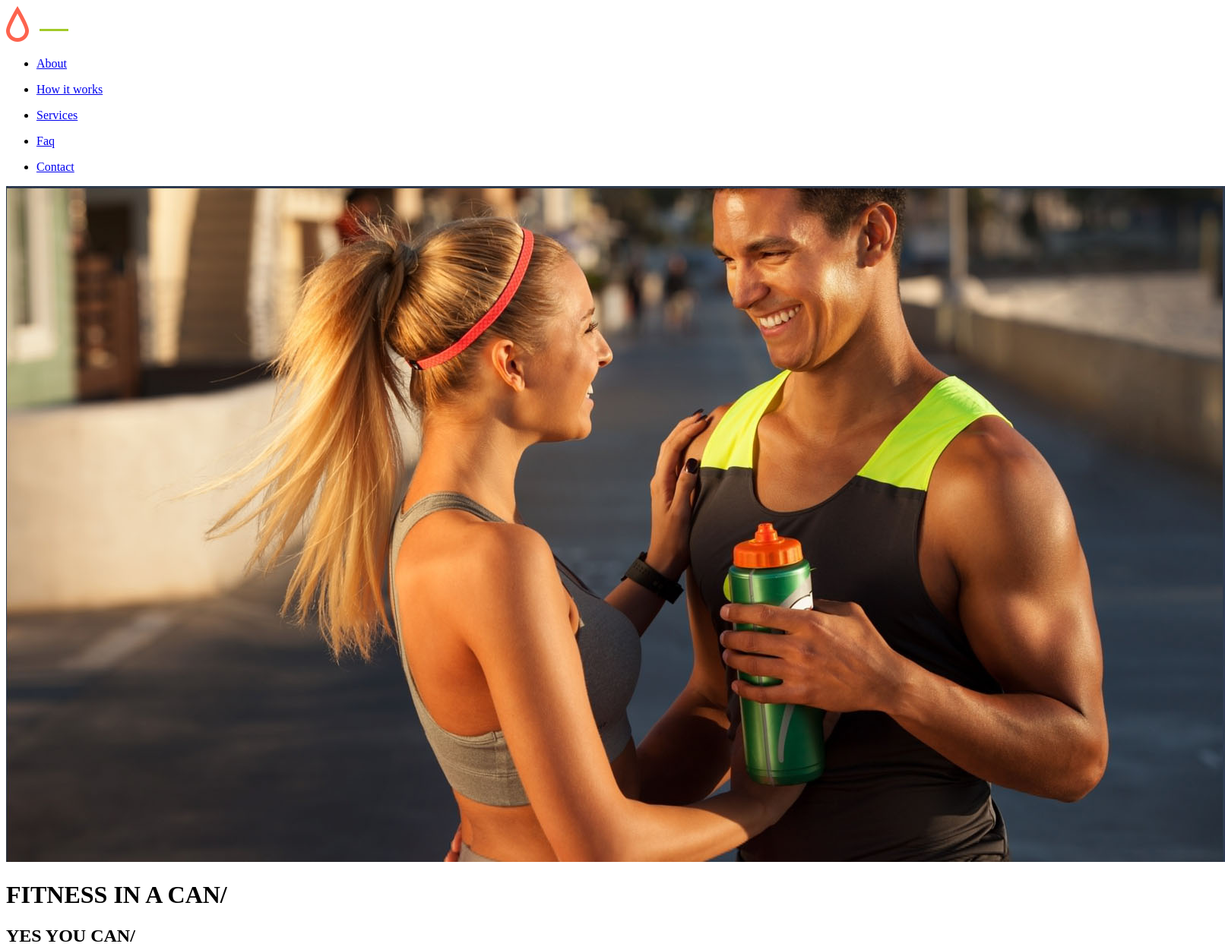
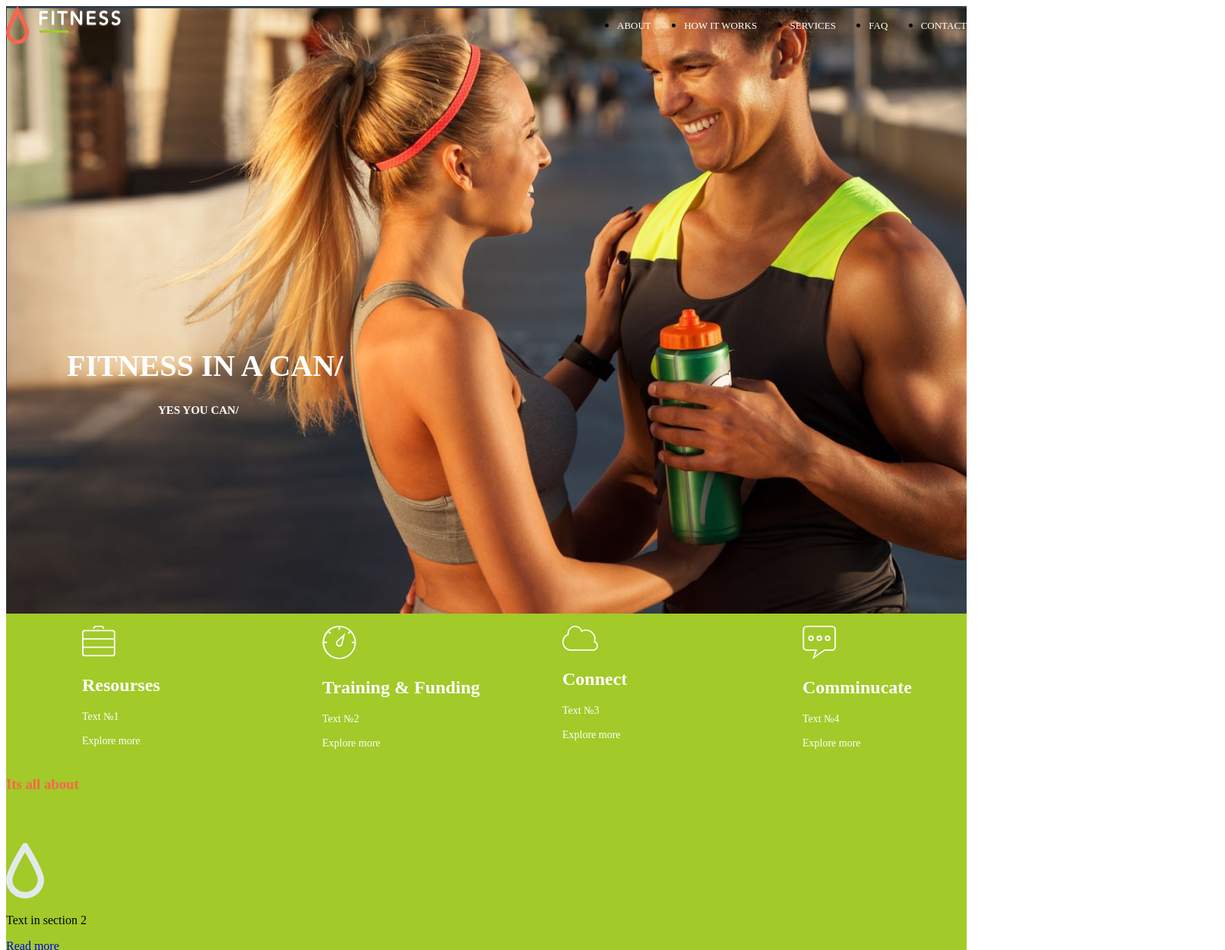
Before and after one commit to savchenkoanna/test-savchenko, a plain HTML site: page index.html in a window 1280 px wide. Shown: the top 1251 px of the page at 76% size, 1612 px wide, since content can reach past the window. Drawn offline with Linux system fonts and the light colour scheme; files whose address does not match are found by name.

Commit message:
lesson-5

```diff
--- a/index.html
+++ b/index.html
@@ -3,96 +3,97 @@
 <head>
 	<meta charset="UTF-8">
 	<title>Fitness</title>
-</head>
+	<link rel="stylesheet" href="styles.css">
+    </head>
 <body>
-	<header>
-	<div>
-		<img src="C:/Users/ANNA/Documents/Учеба/Fitness/Fitness/images/logo.png">
-		<nav>
+	<header class="header">
+	<div class="container">
+		<img src="./images/logo.png">
+		<nav class="menu">
 			<ul>
 				<li>
-					<a href="#">About</a>
+					<a href="#" class="link">About</a>
 				</li>
 			</ul>
 			<ul>
 				<li>
-					<a href="#">How it works</a>
+					<a href="#" class="link">How it works</a>
 				</li>
 			</ul>
 			<ul>
 				<li>
-					<a href="#">Services</a>
+					<a href="#" class="link">Services</a>
 				</li>
 			</ul>
 			<ul>
 				<li>
-					<a href="#">Faq</a>
+					<a href="#" class="link">Faq</a>
 				</li>
 			</ul>
 			<ul>
 				<li>
-					<a href="#">Contact</a>
+					<a href="#" class="link">Contact</a>
 				</li>
 			</ul>
 		</nav>
 		</div>
-		<img src="/images/background.jpg">
-		<h1>FITNESS IN A CAN/</h1>
-		<h2>YES YOU CAN/</h2>
+
+		<h1 class="title">FITNESS IN A CAN/</h1>
+		<h2 class="subtitle">YES YOU CAN/</h2>
 	</header>
-	<main>
-		<section>
-			<ul>
+	<main class="main">
+		<section class="container">
+			<ul class="icons">
 				<li>
-					<img src="/images/icon1.svg">
-					<h2>Resourses</h2>
-					<p>Text №1</p>
-					<a href="#">Explore more</a>
+					<img src="./images/icon1.svg">
+					<h2 class="icons_title">Resourses</h2>
+					<p class="icons_text">Text №1</p>
+					<a href="#" class="explore_more">Explore more</a>
 				</li>
 			</ul>
-			<ul>
+			<ul class="icons">
 				<li>
-					<img src="/images/icon2.svg">
-					<h2>Training & Funding</h2>
-					<p>Text №2</p>
-					<a href="#">Explore more</a>
+					<img src="./images/icon2.svg">
+					<h2 class="icons_title">Training & Funding</h2>
+					<p class="icons_text">Text №2</p>
+					<a href="#" class="explore_more">Explore more</a>
 				</li>
 			</ul>
-			<ul>
+			<ul class="icons">
 				<li>
-					<img src="/images/icon3.svg">
-					<h2>Connect</h2>
-					<p>Text №3</p>
-					<a href="#">Explore more</a>
+					<img src="./images/icon3.svg">
+					<h2 class="icons_title">Connect</h2>
+					<p class="icons_text">Text №3</p>
+					<a href="#" class="explore_more">Explore more</a>
 				</li>
 			</ul>
-			<ul>
+			<ul class="icons">
 				<li>
-					<img src="/images/icon4.svg">
-					<h2>Comminucate</h2>
-					<p>Text №4</p>
-					<a href="#">Explore more</a>
+					<img src="./images/icon4.svg">
+					<h2 class="icons_title">Comminucate</h2>
+					<p class="icons_text">Text №4</p>
+					<a href="#" class="explore_more">Explore more</a>
 				</li>
 			</ul>
 		</section>
 		<section>
-			<div>
-				<h3>Its all about</h3>
-				<h2>Fitness first</h2>
-				<img src="/images/icon5.svg" width="50">
-				<p>Text in section 2</p>
-				<a href="#">Read more</a>
+			<div class="white_block">
+				<h3 class="small_title">Its all about</h3>
+				<h2 class="big_title">Fitness first</h2>
+				<img src="./images/icon5.svg" width="50">
+				<p class="text_in_section">Text in section 2</p>
+				<a href="#" class="readmore_in_section">Read more</a>
 			</div>
-			<img src="/images/img1.jpg">
+			<img src="./images/img1.jpg">
 		</section>
 		<section>
-			<img src="/images/img2.jpg">
-			<div>
-				<h3>Love your</h3>
-				<h2>Your body</h2>
-				<img src="/images/icon5.svg" width="50">
-				<p>Text in section 3</p>
-				<a href="#">Read more</a>
+			<img src="./images/img2.jpg">
+			<div class="white_block">
+				<h3 class="small_title">Love your</h3>
+				<h2 class="big_title">Your body</h2>
+				<img src="./images/icon5.svg" width="50">
+				<p class="text_in_section">Text in section 3</p>
+				<a href="#" class="readmore_in_section">Read more</a>
 			</div>
 		</section>
 	</main>
@@ -105,28 +106,28 @@
 		<ul>
 			<li>
 				<a href="#">
-					<img src="/images/fb.svg">
+					<img src="./images/fb.svg">
 				</a>
 			</li>
 		</ul>
 		<ul>
 			<li>
 				<a href="#">
-					<img src="/images/tw.svg">
+					<img src="./images/tw.svg">
 				</a>
 			</li>
 		</ul>
 		<ul>
 			<li>
 				<a href="#">
-					<img src="/images/yt.svg">
+					<img src="./images/yt.svg">
 				</a>
 			</li>
 		</ul>
 		<ul>
 			<li>
 				<a href="#">
-					<img src="/images/ln.svg">
+					<img src="./images/ln.svg">
 				</a>
 			</li>
 		</ul>
--- /dev/null
+++ b/styles.css
@@ -0,0 +1,93 @@
+.link{
+	color: #ffffff;
+    font-size: 13px;
+    text-transform: uppercase;
+    text-decoration: none;
+     }
+
+ .container {
+ 	display: flex;
+ 	justify-content: space-between;
+ }
+
+ .menu {
+ 	display: flex;
+    justify-content: space-between;
+    width: 500px;
+ }
+
+ .header {
+ 	background-image: url('./images/background.jpg');
+ 	height: 800px;
+ 	background-size: cover;
+ 	background-repeat: no-repeat;
+
+ }
+
+ .title {
+font-size: 40px;
+color: #ffffff;
+margin-top: 400px;
+margin-left: 80px;
+ }
+
+ .subtitle{
+  color: #ffffff;
+  font-size: 15px;
+  margin-left: 200px;
+}
+
+.main{
+  background: #a2ca28;
+}
+
+.icons {
+	display: flex;
+    justify-content: space-between;
+    width: 750px;
+    list-style: none;
+    color: #ffffff;
+    margin-left: 60px;
+}
+
+.icons_title{
+  font-size: 24px;
+}
+
+.icons_text{
+  font-size: 14px;
+}
+
+.explore_more{
+  color: #ffffff;
+  text-decoration: none;
+  font-size: 14px;
+}
+
+.small_title {
+	color: #fd634e;
+	font-size: 14 px;
+}
+
+.big_title {
+	color: #a2ca28;
+	font-size: 35 px;
+
+.white_block {
+	background: : #ffffff;
+	width: 350px;
+    display: flex;
+    justify-content: space-between;
+
+}
+
+.text_in_section {
+font-size: 14px;
+
+}
+
+.readmore_in_section {
+color: #a2ca28;
+font-size: 14px;
+
+}
```
